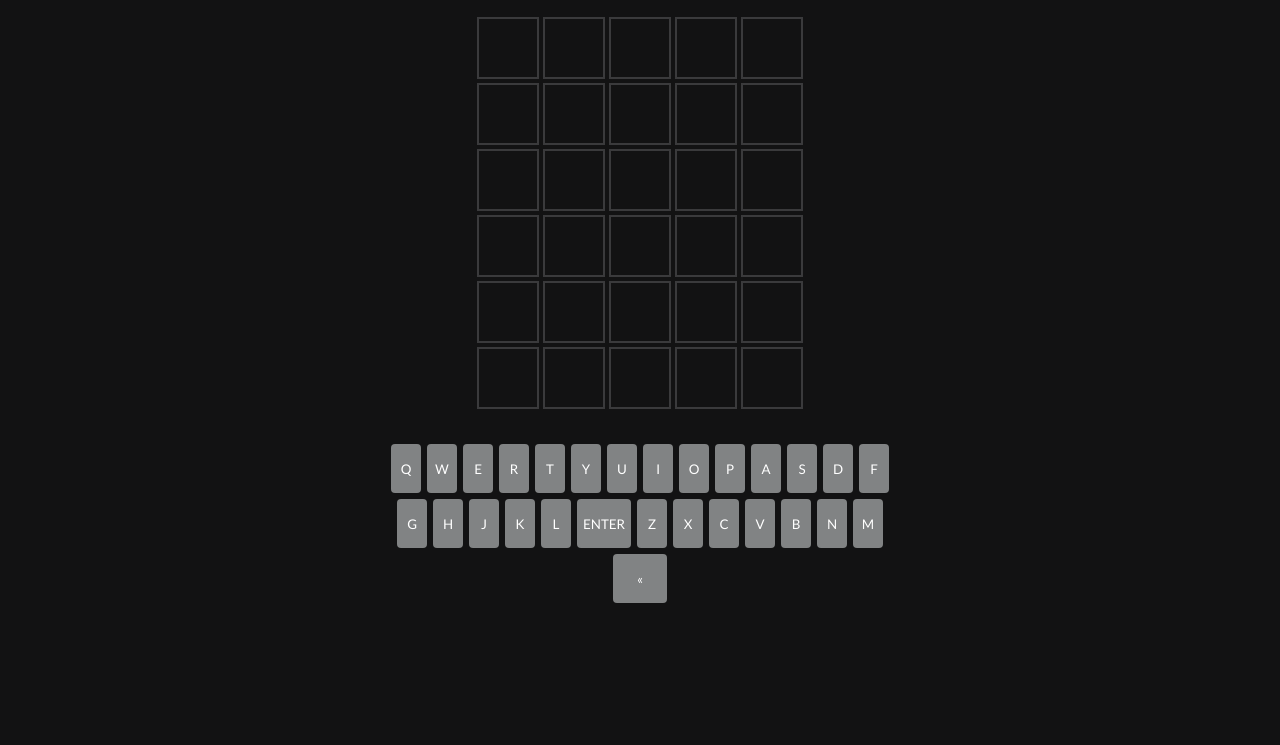
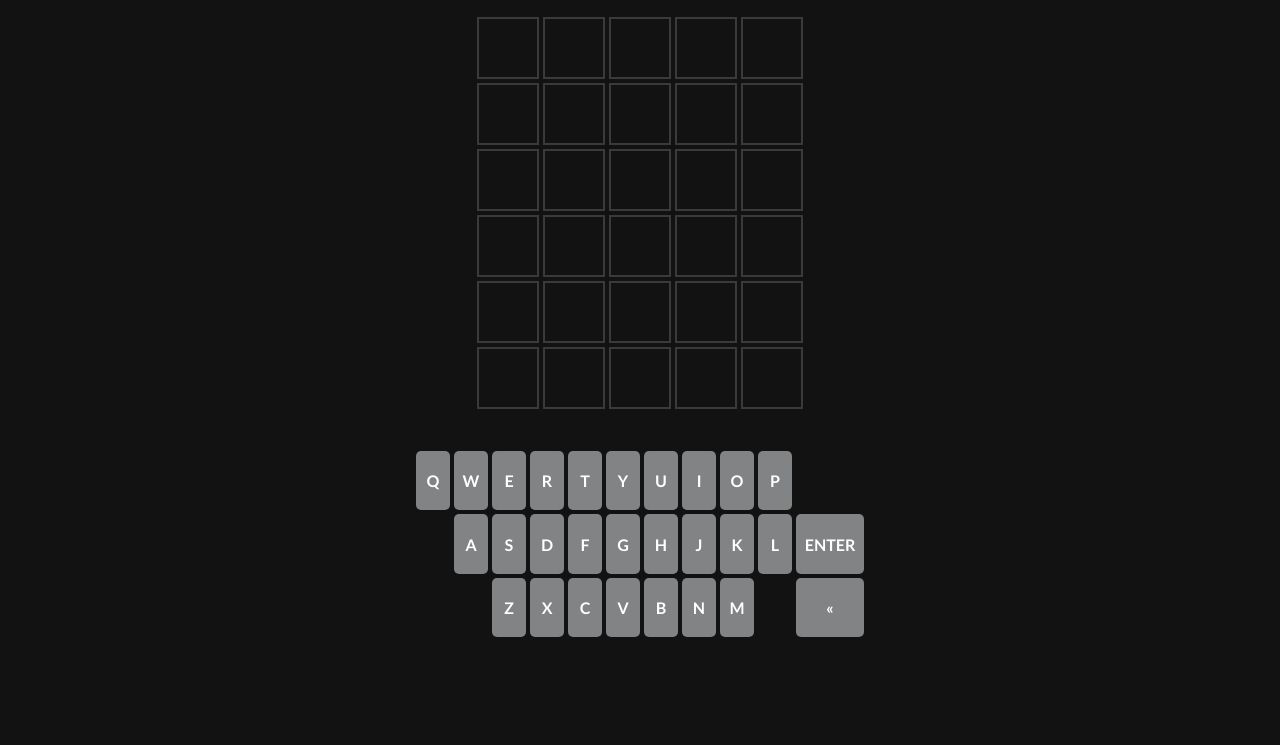
Before and after one commit to YanCardoso/termv, a website: page index.html in a window 1280 px wide. Shown: the part 55-800 px from the top of the page. Drawn offline with Linux system fonts and the light colour scheme.

Commit message:
key position

```diff
--- a/index.html
+++ b/index.html
@@ -2,7 +2,7 @@
 <html lang="pt-BR">
 <head>
     <meta charset="UTF-8">
-    <title>Term da Depressão</title>
+    <title>Termzin</title>
     <link rel="stylesheet" href="style.css"/>
     <meta name="viewport" content="width=device-width, initial-scale=1.0">
 </head>
@@ -10,7 +10,7 @@
 
         <div class="game-container">
             <div class="title-container">
-                <h1>Term da depressão</h1>
+                <h1>Termozin</h1>
             </div>
             <div class="message-container"></div>
             <div class="tile-container"></div>
--- a/index.js
+++ b/index.js
@@ -2,7 +2,7 @@ const tileDisplay = document.querySelector('.tile-container')
 const keyboard = document.querySelector('.key-container')
 const messageDisplay = document.querySelector('.message-container')
 
-let wordle = 'HAVIA'
+let wordle = 'VASCO'
 
 // const getWordle = () => {
 //     fetch('http://localhost:8000/word')
--- a/style.css
+++ b/style.css
@@ -1,28 +1,23 @@
 * {
   color: #ffffff;
-    font-family: 'Trebuchet MS', 'Lucida Sans Unicode', 'Lucida Grande',
-    'Lucida Sans', Arial, sans-serif;
+  font-family: "Trebuchet MS", "Lucida Sans Unicode", "Lucida Grande",
+    "Lucida Sans", Arial, sans-serif;
   margin: 0;
   padding: 0;
   box-sizing: border-box;
 }
 
-
 body {
-    display: flex;
-    align-items: center;
-    justify-content: center;
-    flex-direction: column;
   background-color: #121213;
-    width: 100%;
-
 }
 
 .game-container {
   display: flex;
+  position: relative;
   justify-content: center;
   align-items: center;
   flex-direction: column;
+  width: 100%;
 }
 
 .title-container {
@@ -38,28 +33,37 @@ body {
 }
 
 .key-container {
-    justify-content: center;
-    max-width: 520px;
-    max-height: 410px;
-    display: flex;
-    flex-wrap: wrap;
+  display: grid;
+  grid-template-columns: repeat(10, 1fr) 2fr;
+  grid-template-rows: repeat(3, 33%);
+  gap: 0.25em;
+  padding: 10px;
+  height: 200px;
+  max-width: 100%;
 }
 .key-container button {
-    width: 30px;
-    height: 49px;
-    border-radius: 4px;
+  font-weight: bolder;
+  font-size: 1em;
+  display: flex;
+  justify-content: center;
+  align-items: center;
+  min-width: 16px;
+  border-radius: 5px;
   border: none;
   background-color: #818384;
-    margin: 3px;
-    flex-shrink: 0;
 }
 
 .key-container button:nth-child(11) {
+  grid-column: 2;
+}
+.key-container button:nth-child(21) {
+  grid-column: 3;
 }
 
 .key-container button:nth-child(20),
 .key-container button:nth-child(28) {
-    flex-basis: 54px;
+  min-width: 68px;
+  grid-column-start: 11;
 }
 
 .tile-container div {
@@ -104,18 +108,16 @@ body {
   }
 }
 
-
-
 .grey-overlay {
   background-color: #3a3a3c !important;
-    border:none !important;
+  border: none !important;
 }
 .yellow-overlay {
   background-color: #b59f3a !important;
-    border:none !important;
+  border: none !important;
 }
 
 .green-overlay {
   background-color: #538d4e !important;
-    border:none !important;
+  border: none !important;
 }
```
Lines whose indentation alone changed are shown as unchanged.
